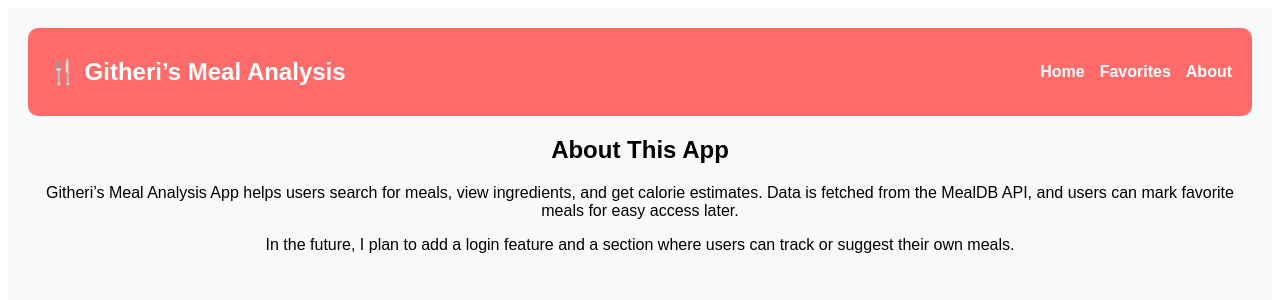
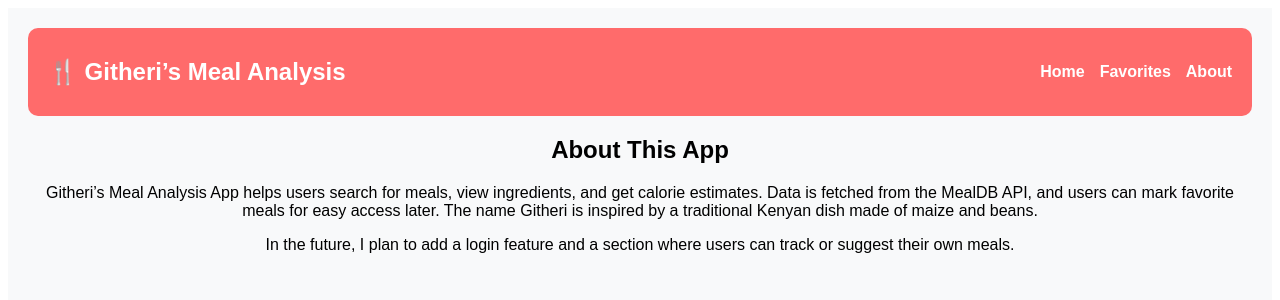
Before and after one commit to Githerii/Meal-Analysis-App, a React (Create React App) app in the folder frontend/: page /about in a window 1280 px wide. Shown: the top 300 px of the page. Built offline with nearby package versions, Linux system fonts and the light colour scheme; no server answers.

Commit message:
paragraph correction

```diff
--- a/frontend/src/pages/About.jsx
+++ b/frontend/src/pages/About.jsx
@@ -8,6 +8,8 @@ function About() {
         Githeri’s Meal Analysis App helps users search for meals, view
         ingredients, and get calorie estimates. Data is fetched from the
         MealDB API, and users can mark favorite meals for easy access later.
+        The name Githeri is inspired by a traditional Kenyan dish made of maize and
+        beans.
       </p>
       <p>
         In the future, I plan to add a login feature and a section where users
```
